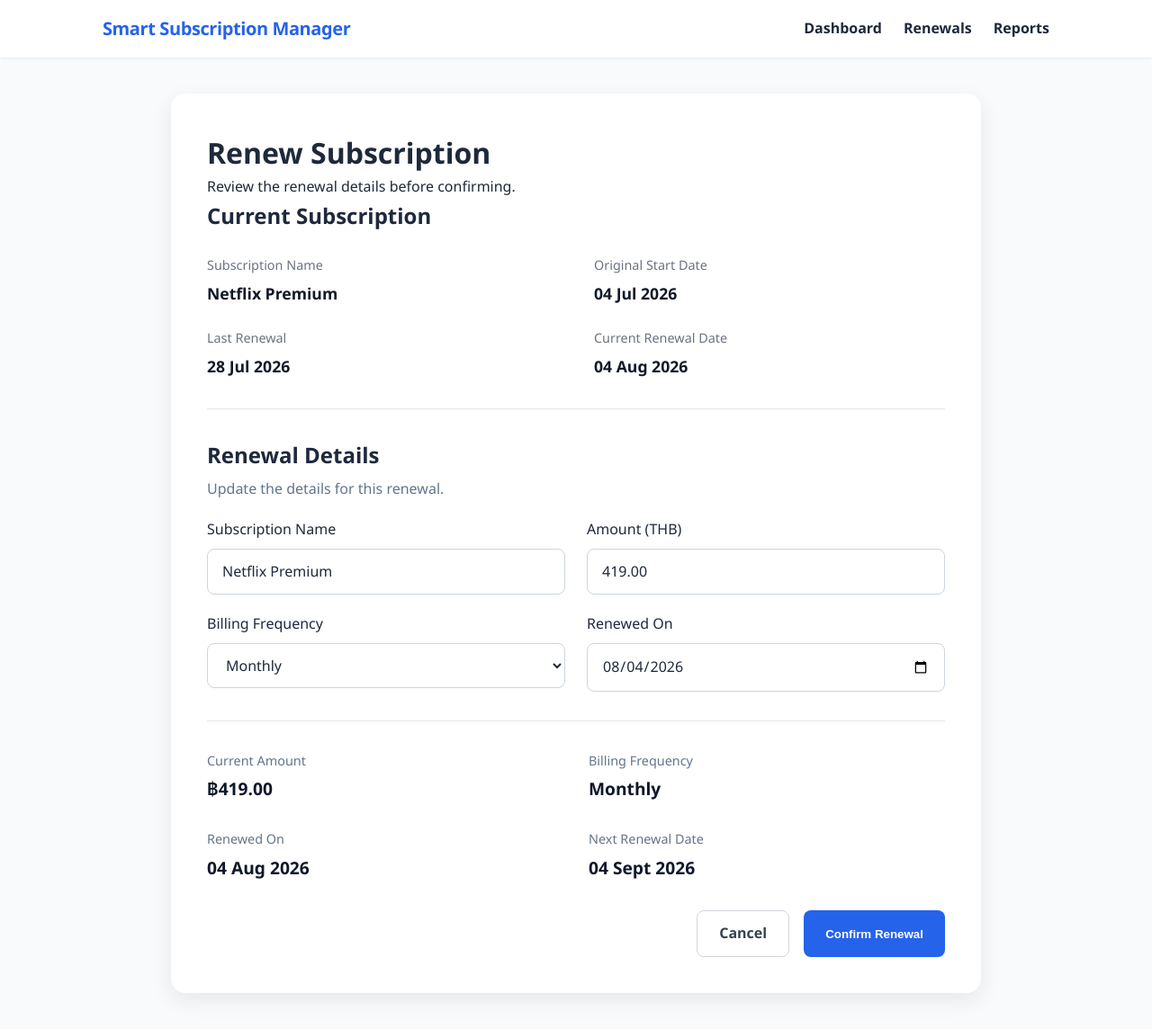
After one commit to patelvalentina-hub/Smart-Subscription-Manager, a Flask app: page /renew_subscription/1 in a window 1280 px wide. The commit adds this page. Shown: the whole page at 90% size. Run offline with Flask 3, Linux system fonts and the light colour scheme.

Commit message:
Complete subscription renewal workflow

```diff
--- a/app/static/css/style.css
+++ b/app/static/css/style.css
@@ -1239,6 +1239,15 @@ body {
     color: #92400e;
 }
 
+.status-badge--upcoming {
+    background-color: #dcfce7;
+    color: #166534;
+}
+
+.renewal-status-text--upcoming {
+    color: #166534;
+}
+
 .renewal-status-text--due-today {
     color: #92400e;
 }
@@ -1268,3 +1277,146 @@ body {
 #upcoming-section {
     display: none;
 }
+
+/* ========================================
+   Renewal Confirmation Page
+======================================== */
+
+.renewal-page {
+    display: flex;
+    justify-content: center;
+    padding: 40px 20px;
+}
+
+.renewal-confirmation-card {
+    width: 100%;
+    max-width: 900px;
+
+    background: white;
+
+    border-radius: 16px;
+
+    padding: 40px;
+
+    box-shadow: 0 8px 25px rgba(0,0,0,.08);
+}
+
+.renewal-confirmation-card hr {
+    margin: 32px 0;
+
+    border: none;
+
+    border-top: 1px solid #e5e7eb;
+}
+
+.renewal-current-grid {
+    display: grid;
+    grid-template-columns: repeat(2, 1fr);
+    gap: 24px 40px;
+    margin-top: 24px;
+}
+
+.renewal-current-grid > div {
+    display: flex;
+    flex-direction: column;
+}
+
+.renewal-current-label {
+    font-size: 0.9rem;
+    color: #6b7280;
+    margin-bottom: 6px;
+}
+
+.renewal-current-grid strong {
+    font-size: 1.1rem;
+    color: #111827;
+}
+
+.renewal-section-description {
+    margin-top: 0.35rem;
+    color: var(--color-text-muted);
+}
+
+.renewal-form-grid {
+    display: grid;
+    grid-template-columns: repeat(2, minmax(0, 1fr));
+    gap: 1.25rem 1.5rem;
+    margin-top: 1.25rem;
+}
+
+.renewal-form-grid input,
+.renewal-form-grid select {
+    width: 100%;
+    padding: 0.75rem 1rem;
+    border: 1px solid #cbd5e1;
+    border-radius: var(--radius);
+    font: inherit;
+    color: var(--color-text);
+    background-color: var(--color-white);
+}
+
+.renewal-form-grid input:focus,
+.renewal-form-grid select:focus {
+    outline: none;
+    border-color: var(--color-primary);
+    box-shadow: 0 0 0 3px var(--color-primary-light);
+}
+
+/* ==========================
+   Renewal Summary
+========================== */
+
+.renewal-summary-grid {
+    display: grid;
+    grid-template-columns: repeat(2, 1fr);
+    gap: 1.75rem;
+    margin-top: 1.5rem;
+}
+
+.summary-box {
+    display: flex;
+    flex-direction: column;
+}
+
+.summary-label {
+    font-size: 0.9rem;
+    color: #64748b;
+    margin-bottom: 0.35rem;
+}
+
+.summary-value {
+    font-size: 1.2rem;
+    font-weight: 600;
+    color: #0f172a;
+}
+
+.renewal-actions {
+    display: flex;
+    justify-content: flex-end;
+    gap: 1rem;
+    margin-top: 2rem;
+}
+
+.btn-secondary {
+    padding: 0.75rem 1.5rem;
+    border: 1px solid #d1d5db;
+    border-radius: 8px;
+    background: white;
+    color: #374151;
+    text-decoration: none;
+    font-weight: 600;
+}
+
+.btn-primary {
+    padding: 0.75rem 1.5rem;
+    border: none;
+    border-radius: 8px;
+    background: #2563eb;
+    color: white;
+    cursor: pointer;
+    font-weight: 600;
+}
+
+.btn-primary:hover {
+    background: #1d4ed8;
+}
--- /dev/null
+++ b/app/static/js/renewal-confirmation.js
@@ -0,0 +1,80 @@
+const amountInput = document.getElementById("amount");
+const frequencyInput = document.getElementById("billing_frequency");
+const renewedOnInput = document.getElementById("renewed_on");
+
+const summaryAmount = document.getElementById("summary-amount");
+const summaryFrequency = document.getElementById("summary-frequency");
+const summaryRenewedDate = document.getElementById(
+    "summary-renewed-date"
+);
+const summaryNextDate = document.getElementById(
+    "summary-next-date"
+);
+
+function formatDate(date) {
+    return date.toLocaleDateString("en-GB", {
+        day: "2-digit",
+        month: "short",
+        year: "numeric",
+    });
+}
+
+function calculateNextRenewalDate(
+    renewedOn,
+    billingFrequency
+) {
+    const nextDate = new Date(renewedOn);
+
+    if (billingFrequency === "Weekly") {
+        nextDate.setDate(nextDate.getDate() + 7);
+    } else if (billingFrequency === "Monthly") {
+        nextDate.setMonth(nextDate.getMonth() + 1);
+    } else if (billingFrequency === "Every 3 Months") {
+        nextDate.setMonth(nextDate.getMonth() + 3);
+    } else if (billingFrequency === "Every 6 Months") {
+        nextDate.setMonth(nextDate.getMonth() + 6);
+    } else if (billingFrequency === "Yearly") {
+        nextDate.setFullYear(nextDate.getFullYear() + 1);
+    } else {
+        return null;
+    }
+
+    return nextDate;
+}
+
+function updateRenewalSummary() {
+    const amount = Number.parseFloat(amountInput.value);
+    const frequency = frequencyInput.value;
+    const renewedOnValue = renewedOnInput.value;
+
+    summaryAmount.textContent = Number.isNaN(amount)
+        ? "฿0.00"
+        : `฿${amount.toFixed(2)}`;
+
+    summaryFrequency.textContent = frequency;
+
+    if (!renewedOnValue) {
+        summaryRenewedDate.textContent = "Select a date";
+        summaryNextDate.textContent = "Select a date";
+        return;
+    }
+
+    const renewedOn = new Date(`${renewedOnValue}T00:00:00`);
+
+    summaryRenewedDate.textContent = formatDate(renewedOn);
+
+    const nextRenewalDate = calculateNextRenewalDate(
+        renewedOn,
+        frequency
+    );
+
+    summaryNextDate.textContent = nextRenewalDate
+        ? formatDate(nextRenewalDate)
+        : "Unable to calculate";
+}
+
+amountInput.addEventListener("input", updateRenewalSummary);
+frequencyInput.addEventListener("change", updateRenewalSummary);
+renewedOnInput.addEventListener("change", updateRenewalSummary);
+
+updateRenewalSummary();
--- a/app/templates/base.html
+++ b/app/templates/base.html
@@ -101,6 +101,13 @@
 
 <script src="{{ url_for('static', filename='js/renewals.js') }}"></script>
 
+<script
+    src="{{ url_for(
+        'static',
+        filename='js/renewal-confirmation.js'
+    ) }}"
+></script>
+
 {% block scripts %}{% endblock %}
 
 </body>
--- /dev/null
+++ b/app/templates/renew_subscription.html
@@ -0,0 +1,222 @@
+{% extends "base.html" %}
+
+{% block title %}Renew Subscription{% endblock %}
+
+{% block content %}
+
+<div class="renewal-page">
+
+    <div class="renewal-confirmation-card">
+
+        <form
+            method="POST"
+            action="{{ url_for(
+                'renew_subscription',
+                subscription_id=subscription.id
+            ) }}"
+        >
+
+        <div class="page-header">
+            <h1>Renew Subscription</h1>
+
+            <p>
+                Review the renewal details before confirming.
+            </p>
+        </div>
+
+        <section class="renewal-confirmation-section">
+            <h2>Current Subscription</h2>
+
+            <div class="renewal-current-grid">
+
+                <div>
+                    <span class="renewal-current-label">
+                        Subscription Name
+                    </span>
+
+                    <strong>
+                        {{ subscription.name }}
+                    </strong>
+                </div>
+
+                <div>
+                    <span class="renewal-current-label">
+                        Original Start Date
+                    </span>
+
+                    <strong>
+                        {{ subscription.start_date.strftime("%d %b %Y") }}
+                    </strong>
+                </div>
+
+                <div>
+                    <span class="renewal-current-label">
+                        Last Renewal
+                    </span>
+
+                    <strong>
+                        {% if subscription.last_renewal_date %}
+                            {{ subscription.last_renewal_date.strftime("%d %b %Y") }}
+                        {% else %}
+                            Not renewed yet
+                        {% endif %}
+                    </strong>
+                </div>
+
+                <div>
+                    <span class="renewal-current-label">
+                        Current Renewal Date
+                    </span>
+
+                    <strong>
+                        {{ subscription.next_renewal_date.strftime("%d %b %Y") }}
+                    </strong>
+                </div>
+
+            </div>
+        </section>
+
+        <hr>
+
+        <section class="renewal-confirmation-section">
+            <h2>Renewal Details</h2>
+
+            <p class="renewal-section-description">
+                Update the details for this renewal.
+            </p>
+
+            <div class="renewal-form-grid">
+
+                <div class="form-field">
+                    <label for="subscription_name">
+                        Subscription Name
+                    </label>
+
+                    <input
+                        type="text"
+                        id="subscription_name"
+                        name="subscription_name"
+                        value="{{ subscription.name }}"
+                        required
+                    >
+                </div>
+
+                <div class="form-field">
+                    <label for="amount">
+                        Amount (THB)
+                    </label>
+
+                    <input
+                        type="number"
+                        id="amount"
+                        name="amount"
+                        value="{{ '%.2f'|format(subscription.amount) }}"
+                        min="0"
+                        step="0.01"
+                        required
+                    >
+                </div>
+
+                <div class="form-field">
+                    <label for="billing_frequency">
+                        Billing Frequency
+                    </label>
+
+                    <select
+                        id="billing_frequency"
+                        name="billing_frequency"
+                        required
+                    >
+                        {% for frequency in [
+                            "Weekly",
+                            "Monthly",
+                            "Every 3 Months",
+                            "Every 6 Months",
+                            "Yearly"
+                        ] %}
+                            <option
+                                value="{{ frequency }}"
+                                {% if subscription.billing_frequency == frequency %}
+                                    selected
+                                {% endif %}
+                            >
+                                {{ frequency }}
+                            </option>
+                        {% endfor %}
+                    </select>
+                </div>
+
+                <div class="form-field">
+                    <label for="renewed_on">
+                        Renewed On
+                    </label>
+
+                    <input
+                        type="date"
+                        id="renewed_on"
+                        name="renewed_on"
+                        value="{{ today.strftime('%Y-%m-%d') }}"
+                        required
+                    >
+                </div>
+
+            </div>
+        </section>
+
+        <hr>
+
+        <div class="renewal-summary-grid">
+
+            <div class="summary-box">
+                <span class="summary-label">Current Amount</span>
+                <span class="summary-value" id="summary-amount">
+                    ฿{{ "%.2f"|format(subscription.amount) }}
+                </span>
+            </div>
+
+            <div class="summary-box">
+                <span class="summary-label">Billing Frequency</span>
+                <span class="summary-value" id="summary-frequency">
+                    {{ subscription.billing_frequency }}
+                </span>
+            </div>
+
+            <div class="summary-box">
+                <span class="summary-label">Renewed On</span>
+                <span class="summary-value" id="summary-renewed-date">
+                    {{ today.strftime("%d %b %Y") }}
+                </span>
+            </div>
+
+            <div class="summary-box">
+                <span class="summary-label">Next Renewal Date</span>
+                <span class="summary-value" id="summary-next-date">
+                    Calculating...
+                </span>
+            </div>
+
+        </div>
+
+        <div class="renewal-actions">
+
+            <a
+                href="{{ url_for('renewals') }}"
+                class="btn-secondary"
+            >
+                Cancel
+            </a>
+
+            <button
+                type="submit"
+                class="btn-primary"
+            >
+                Confirm Renewal
+            </button>
+
+        </div>
+
+    </div>
+
+</div>
+
+{% endblock %}
```
Also changed, not shown: PROJECT_ROADMAP.md (+30 -13 lines), app/templates/renewals.html (+54 -30 lines), run.py (+61 -8 lines), instance/subscriptions.db.
